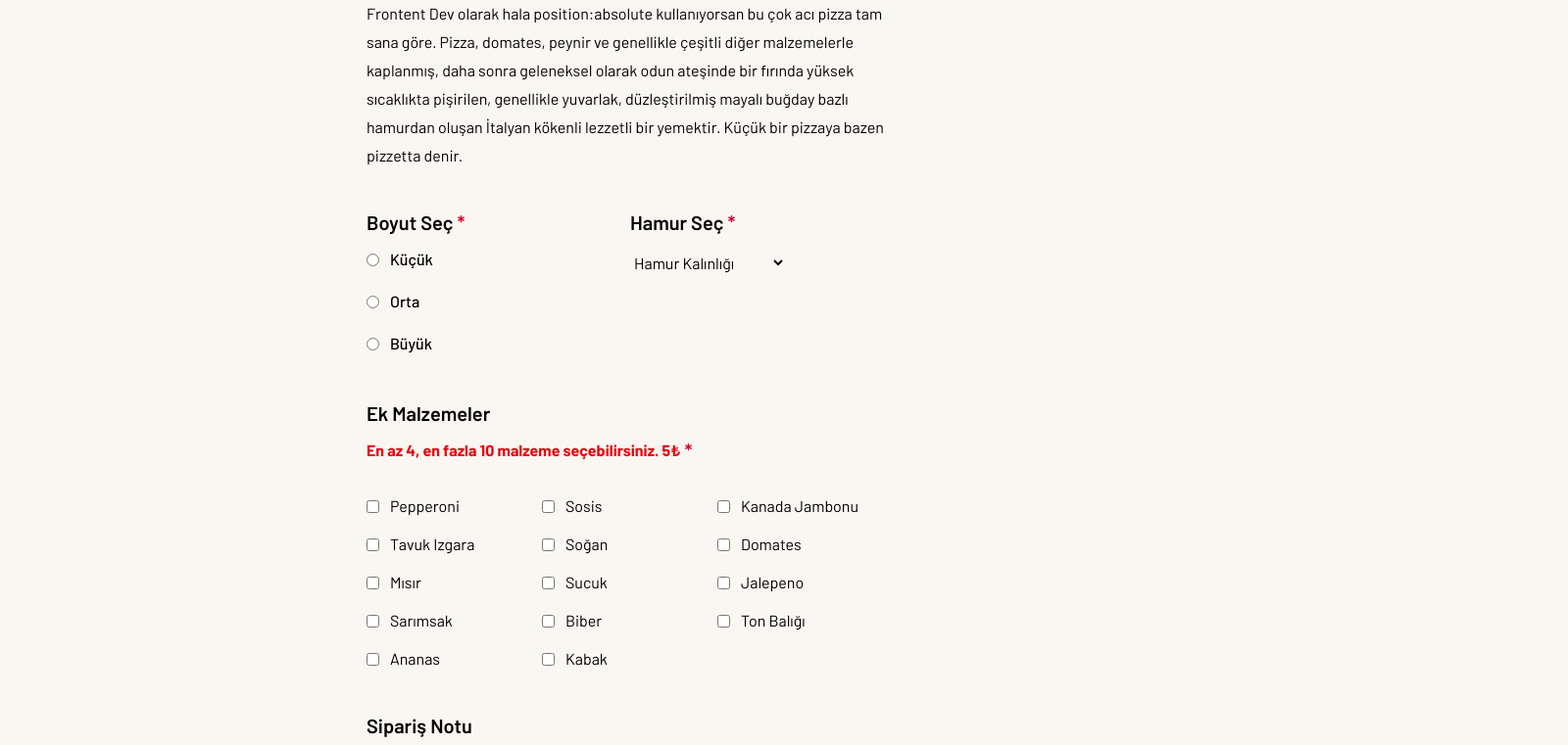
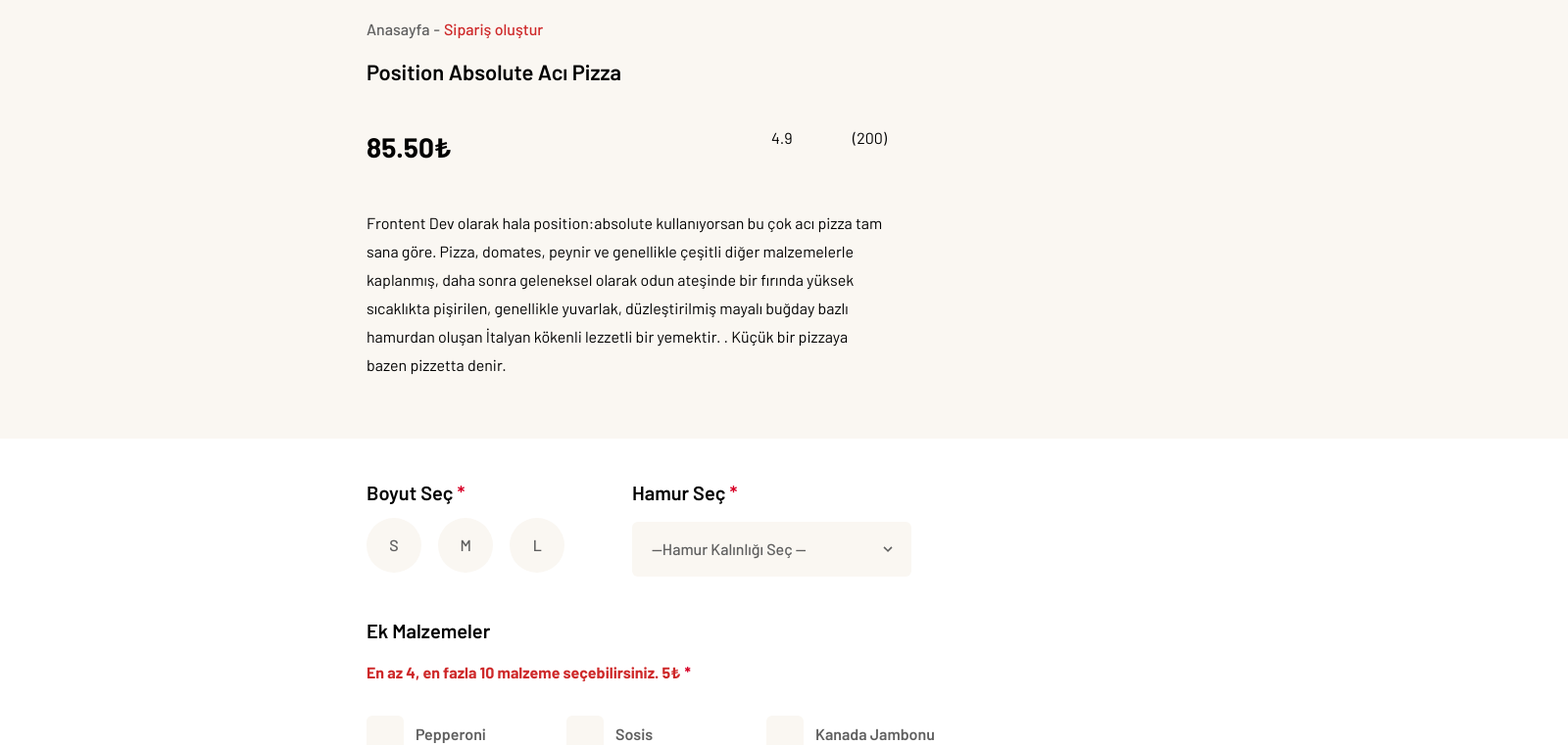
Before and after one commit to batuhankamatar/pizza-ordering-react-project, a React (Vite) app: page /pizza in a window 1280 px wide. Shown: the part 380-1141 px from the top of the page at 98% size, 1600 px wide, since content can reach past the window. Built offline with nearby package versions, Linux system fonts and the light colour scheme.

Commit message:
order page refactor completed

```diff
--- a/src/App.css
+++ b/src/App.css
@@ -24,6 +24,6 @@
   html, body, #root {
     width: 100%;
     height: 100%;
-    background-color: #FAF7F2;
+    background-color: #FFFFFF;
   }
 }
--- a/src/components/CrustSelector.jsx
+++ b/src/components/CrustSelector.jsx
@@ -1,67 +1,47 @@
 function CrustSelector({ crust, setCrust }) {
   return (
-    <div
-      className="
-        crust-group
-        w-full
-        max-w-[163px]
-        min-h-[78px]
-        flex
-        flex-col
-        gap-[16px]
-        lg:w-full
-        lg:min-w-[159px]
-        lg:max-h-[75px]
-      "
-    >
-      <h3
-        className="
-          w-full
-          max-w-[163px]
-          min-h-[25px]
-          font-['Barlow']
-          font-[600]
-          text-[22px]
-          lg:text-[20px]
-        "
-      >
-        Hamur Seç{" "}
-        <span
-          className="
-            font-['Barlow']
-            font-[600]
-            text-[22px]
-            text-[#D80027]
-            lg:text-[20px]
-          "
-        >
-          *
-        </span>
+    <div className="crust-group w-full max-w-[163px] min-h-[78px] flex flex-col gap-[16px] lg:w-full lg:min-w-[285px] lg:max-h-[101px]">
+      <h3 className="w-full max-w-[163px] min-h-[25px] font-['Barlow'] font-[600] text-[22px] lg:text-[20px]">
+        Hamur Seç <span className="text-[#D80027]">*</span>
       </h3>
 
+      <div className="lg:hidden">
         <select
-        name="crust"
-        id="crust-select"
-        required
+          name="crust-mobile"
           value={crust}
           onChange={(e) => setCrust(e.target.value)}
-        className="
-          w-full
-          max-w-[163px]
-          outline-none
-          font-['Barlow']
-          text-[18px]
-          bg-[#FAF7F2]
-          rounded-[6px]
-          lg:text-[16px]
-        "
+          className="w-full max-w-[163px] outline-none font-['Barlow'] text-[18px] bg-[#FAF7F2] rounded-[6px]"
         >
           <option value="" disabled hidden>Hamur Kalınlığı</option>
+          <option value="super-thin">Süpper İnce</option>
           <option value="thin">İnce</option>
           <option value="normal">Normal</option>
           <option value="thick">Kalın</option>
         </select>
       </div>
+
+      <div className="hidden lg:relative lg:block lg:w-full lg:max-w-[285px]">
+        <select
+          name="crust-desktop"
+          value={crust}
+          onChange={(e) => setCrust(e.target.value)}
+          className="w-full h-[56px] pl-[20px] outline-none font-['Barlow'] font-[500] text-[16px] text-[#5F5F5F] bg-[#FAF7F2] rounded-[6px] appearance-none cursor-pointer"
+        >
+
+          <option value="" disabled hidden>—Hamur Kalınlığı Seç —</option>
+          <option value="super-thin">Süpper İnce</option>
+          <option value="thin">İnce</option>
+          <option value="normal">Normal</option>
+          <option value="thick">Kalın</option>
+        </select>
+
+        <div className="pointer-events-none absolute inset-y-0 right-0 flex items-center px-4 text-[#5F5F5F]">
+          <svg className="h-4 w-4 fill-current" viewBox="0 0 20 20">
+            <path d="M9.293 12.95l.707.707L15.657 8l-1.414-1.414L10 10.828 5.757 6.586 4.343 8z"/>
+          </svg>
+        </div>
+      </div>
+    </div>
   );
 }
 
--- a/src/components/OrderSummary.jsx
+++ b/src/components/OrderSummary.jsx
@@ -20,6 +20,7 @@ function OrderSummary({ toppings, count }) {
         lg:ml-auto
         lg:col-start-2
         lg:row-start-1
+        lg:bg-[#FAF7F2]
       "
     >
       <h3
--- a/src/components/ProductInfo.jsx
+++ b/src/components/ProductInfo.jsx
@@ -1,3 +1,5 @@
+import { Link } from "react-router-dom";
+
 function ProductInfo({ children }) {
   return (
     <div
@@ -9,138 +11,55 @@ function ProductInfo({ children }) {
         flex
         flex-col
         justify-between
+        lg:max-w-none
         lg:w-full
-        lg:min-w-[532px]
       "
     >
-      <p
-        className="
-          item-name
-          w-full
-          max-w-[420px]
-          min-h-[56px]
-          font-['Barlow']
-          font-[600]
-          text-[27px]
+      <main className="
+        main-info
+        lg:flex
         lg:w-full
-          lg:min-w-[488px]
-          lg:text-[22px]
-        "
-      >
+        lg:min-w-[1920px]
+        lg:h-auto
+        lg:min-h-[460px]
+        lg:bg-[#FAF7F2]
+        lg:flex-col
+        lg:items-center
+        lg:-ml-[calc((1920px-100%)/2)]
+      ">
+        <div className="lg:w-full lg:max-w-[532px]">
+
+          <div className="bread-crumb hidden w-full max-w-[226px] min-h-[29px] gap-[4px] mt-[30px] lg:flex lg:w-full lg:max-w-[182px]">
+            <Link to="/" id="home-page">
+              <span className="home-btn font-['Barlow'] font-[500] text-[20px] text-[#5F5F5F] lg:text-[16px]">Anasayfa</span>
+            </Link>
+            <span className="short-line font-['Barlow'] font-[500] text-[20px] text-[#5F5F5F] lg:text-[16px]">-</span>
+            <span className="order-spn font-['Barlow'] font-[500] text-[20px] text-[#CE2829] lg:text-[16px]">Sipariş oluştur</span>
+          </div>
+
+          <p className="item-name w-full max-w-[420px] min-h-[56px] font-['Barlow'] font-[600] text-[27px] lg:w-full lg:min-w-[488px] lg:text-[22px] lg:mt-[10px]">
             Position Absolute Acı Pizza
           </p>
 
-      <div
-        className="
-          item-info-row
-          w-full
-          max-w-[420px]
-          min-h-[37px]
-          flex
-          justify-between
-          mt-[16px]
-          gap-[174px]
-          lg:w-full
-          lg:min-w-[531px]
-        "
-      >
-        <span
-          className="
-            price
-            w-full
-            max-w-[106px]
-            min-h-[37px]
-            font-['Barlow']
-            font-[700]
-            text-[28px]
-            lg:w-full
-            lg:min-w-[106px]
-          "
-        >
-          85.50₺
-        </span>
-        <div
-          className="
-            votes
-            w-full
-            max-w-[140px]
-            min-h-[27px]
-            flex
-            justify-between
-            lg:w-full
-            lg:max-w-[118px]
-          "
-        >
-          <span
-            className="
-              rating
-              w-full
-              max-w-[30px]
-              min-h-[27px]
-              font-['Barlow']
-              font-[400]
-              text-[20px]
-              lg:w-full
-              lg:max-w-[25px]
-              lg:text-[16px]
-            "
-          >
-            4.9
-          </span>
-          <span
-            className="
-              comment-count
-              w-full
-              max-w-[46px]
-              min-h-[27px]
-              font-['Barlow']
-              font-[400]
-              text-[20px]
-              lg:w-full
-              lg:max-w-[38.5px]
-              lg:text-[16px]
-            "
-          >
-            (200)
-          </span>
+          <div className="item-info-row w-full max-w-[420px] min-h-[37px] flex justify-between mt-[16px] lg:w-full lg:min-w-[531px]">
+            <span className="price w-full max-w-[106px] min-h-[37px] font-['Barlow'] font-[700] text-[28px] lg:w-full lg:min-w-[106px]">85.50₺</span>
+            <div className="votes w-full max-w-[140px] min-h-[27px] flex justify-between lg:w-full lg:max-w-[118px]">
+              <span className="rating font-['Barlow'] font-[400] text-[20px] lg:text-[16px]">4.9</span>
+              <span className="comment-count font-['Barlow'] font-[400] text-[20px] lg:text-[16px]">(200)</span>
             </div>
           </div>
 
-      <div
-        className="
-          item-details
-          w-full
-          max-w-[420px]
-          h-auto
-          flex
-          justify-center
-          flex-col
-          mt-[21px]
-          lg:w-full
-          lg:min-w-[532px]
-        "
-      >
-        <p
-          className="
-            description
-            w-full
-            max-w-[409px]
-            h-auto
-            font-['Barlow']
-            font-[400]
-            text-[20px]
-            leading-[29px]
-            mt-[21px]
-            lg:w-full
-            lg:min-w-[532px]
-            lg:text-[16px]
-            lg:max-h-[173px]
-          "
-        >
-          Frontent Dev olarak hala position:absolute kullanıyorsan bu çok acı pizza tam sana göre. Pizza, domates, peynir ve genellikle çeşitli diğer malzemelerle kaplanmış, daha sonra geleneksel olarak odun ateşinde bir fırında yüksek sıcaklıkta pişirilen, genellikle yuvarlak, düzleştirilmiş mayalı buğday bazlı hamurdan oluşan İtalyan kökenli lezzetli bir yemektir. Küçük bir pizzaya bazen pizzetta denir.
+          <div className="item-details w-full max-w-[420px] h-auto flex flex-col mt-[21px] lg:w-full lg:min-w-[532px]">
+            <p className="description w-full max-w-[409px] h-auto font-['Barlow'] font-[400] text-[20px] leading-[29px] mt-[21px] lg:w-full lg:min-w-[532px] lg:text-[16px]">
+              Frontent Dev olarak hala position:absolute kullanıyorsan bu çok acı pizza tam sana göre. Pizza, domates, peynir ve genellikle çeşitli diğer malzemelerle kaplanmış, daha sonra geleneksel olarak odun ateşinde bir fırında yüksek sıcaklıkta pişirilen, genellikle yuvarlak, düzleştirilmiş mayalı buğday bazlı hamurdan oluşan İtalyan kökenli lezzetli bir yemektir. . Küçük bir pizzaya bazen pizzetta denir.
             </p>
-
+          </div>
+        </div>
+      </main>
+      <div className="form-content-area w-full flex justify-center">
+        <div className="lg:w-full lg:max-w-[532px]">
           {children}
+        </div>
       </div>
     </div>
   );
--- /dev/null
+++ b/src/components/ProductVisual.jsx
@@ -0,0 +1,36 @@
+import React from 'react';
+
+function ProductVisual() {
+  return (
+    <div
+        className="
+          main-img
+          hidden
+          w-full
+          overflow-hidden
+          lg:flex
+          items-end
+          justify-center
+          h-[250px]
+          lg:h-[230px]
+          lg:w-full
+          lg:min-w-[1920px]
+          lg:bg-[#FAF7F2]
+        "
+      >
+        <img
+          src="/images/iteration-2-images/pictures/food-2-enhanced.png"
+          alt="Teknolojik Yemekler"
+          className="
+            w-full
+            max-w-[581px]
+            h-auto
+            object-cover
+            object-center
+          "
+        />
+    </div>
+  );
+}
+
+export default ProductVisual;
--- a/src/components/SizeSelector.jsx
+++ b/src/components/SizeSelector.jsx
@@ -9,94 +9,62 @@ function SizeSelector({ size, setSize }) {
         flex
         flex-col
         lg:w-full
-        lg:max-w-[147px]
-        lg:min-h-[155px]
+        lg:max-w-[215px]
+        lg:min-h-[101px]
       "
     >
-      <h3
-        className="
-          w-full
-          max-w-[148px]
-          h-auto
-          font-['Barlow']
-          font-[600]
-          text-[22px]
-          lg:text-[20px]
-          lg:max-h-[25px]
-
-        "
-      >
+      <h3 className="w-full max-w-[148px] h-auto font-['Barlow'] font-[600] text-[22px] lg:text-[20px] lg:max-h-[25px]">
         Boyut Seç{" "}
-        <span
-          className="
-            font-['Barlow']
-            font-[600]
-            text-[22px]
-            text-[#D80027]
-            lg:text-[20px]
-          "
-        >
+        <span className="font-['Barlow'] font-[600] text-[22px] text-[#D80027] lg:text-[20px]">
           *
         </span>
       </h3>
 
-      <div
-        className="
-          radio-group
-          w-full
-          max-w-[102px]
-          min-h-[110px]
-          flex
-          flex-col
-          mt-[16px]
-          justify-between
-          lg:w-full
-          lg:min-w-[101px]
-          lg:max-h-[110px]
-          lg:gap-[10px]
-        "
-      >
+      <div className="radio-group-mobile flex flex-col mt-[16px] gap-[13px] lg:hidden">
         {["S", "M", "L"].map((val) => (
-          <div
-            className="
-              radio-item
-              flex
-              items-center
-              gap-[13px]
-              lg:gap-[11px]
-            "
-            key={val}
-          >
+          <div className="radio-item flex items-center gap-[13px]" key={val}>
             <input
               type="radio"
-              name="size"
+              name="size-mobile"
               value={val}
-              id={`size-${val}`}
-              required={val === "S"}
+              id={`size-mobile-${val}`}
               checked={size === val}
               onChange={(e) => setSize(e.target.value)}
-              className="
-                accent-[#FDC913]
-                outline-none
-                focus:outline-none
-                focus:ring-0
-                select-none
-              "
+              className="accent-[#FDC913] w-[20px] h-[20px]"
             />
-            <label
-              htmlFor={`size-${val}`}
-              className="
-                font-['Barlow']
-                font-[400]
-                text-[20px]
-                cursor-pointer
-                lg:font-[500]
-                lg:text-[16px]
-              "
-            >
+            <label htmlFor={`size-mobile-${val}`} className="font-['Barlow'] font-[400] text-[20px] text-[#5F5F5F]">
               {val === "S" ? "Küçük" : val === "M" ? "Orta" : "Büyük"}
             </label>
           </div>
+        ))}
+      </div>
+
+      <div className="radio-group-desktop hidden lg:flex mt-[16px] gap-[10px] lg:flex lg:gap-[17.2px] lg:w-full lg:min-w-[283px]">
+        {["S", "M", "L"].map((val) => (
+          <label key={val} className="relative cursor-pointer select-none">
+            <input
+              type="radio"
+              name="size-desktop"
+              value={val}
+              id={`size-desktop-${val}`}
+              checked={size === val}
+              onChange={(e) => setSize(e.target.value)}
+              className="absolute opacity-0 w-0 h-0 peer"
+            />
+            <div className="
+              checkmark
+              w-[56px] h-[56px]
+              bg-[#FAF7F2]
+              rounded-full
+              flex items-center justify-center
+              font-['Barlow'] font-[500] text-[16px] text-[#5F5F5F]
+              peer-checked:bg-[#FDC913]
+              peer-checked:text-[#292929]
+              transition-all
+            ">
+              {val}
+            </div>
+          </label>
         ))}
       </div>
     </div>
--- a/src/components/ToppingsSelector.jsx
+++ b/src/components/ToppingsSelector.jsx
@@ -1,159 +1,80 @@
 function ToppingsSelector({
   toppings,
-  toppingsError,
-  minToppingsError,
   handleToppingAdd
 }) {
   return (
     <>
-      <div
-        className="
-          extras
-          w-full
-          max-w-[420px]
-          mt-[40px]
-          flex
-          flex-col
-          gap-[16px]
-          lg:w-full
-          lg:max-w-[486px]
-          lg:max-h-[81px]
-          lg:gap-[0px]
-        "
-      >
-        <h3
-          id="toppings-title"
-          className="
-            w-full
-            max-w-[420px]
-            min-h-[25px]
-            font-['Barlow']
-            font-[600]
-            text-[22px]
-            lg:w-full
-            lg:max-w-[154px]
-            lg:max-h-[25px]
-            lg:text-[20px]
-          "
-        >
+      <div className="extras w-full max-w-[420px] mt-[40px] flex flex-col gap-[16px] lg:w-full lg:max-w-[486px] lg:gap-[0px]">
+        <h3 className="w-full max-w-[420px] font-['Barlow'] font-[600] text-[22px] lg:text-[20px]">
           Ek Malzemeler
         </h3>
 
-        <p
-          role="alert"
-          className={`
-            toppings-info
-            w-full
-            max-w-[420px]
-            min-h-[56px]
-            font-['Barlow']
-            font-[500]
-            text-[20px]
-            flex
-            items-center
-            transition-all
-            duration-300
-            ease-in-out
-            lg:w-full
-            lg:max-w-[486px]
-            lg:max-h-[56px]
-            lg:text-[16px]
-            ${toppings.length < 4 ? "text-red-600 font-bold" : "text-black"}
-          `}
-        >
+        <p className={`
+          toppings-info w-full max-w-[420px] min-h-[56px] font-['Barlow'] font-[500] text-[20px] flex items-center
+          lg:text-[16px]
+          ${toppings.length < 4 ? "text-[#CE2829] font-bold" : "text-[#5F5F5F]"}
+        `}>
           {toppings.length < 4
             ? "En az 4, en fazla 10 malzeme seçebilirsiniz. 5₺"
             : "En fazla 10 malzeme seçebilirsiniz. 5₺"}
-
-          {toppings.length < 4 && (
-            <span
-              className="
-                font-['Barlow']
-                font-[600]
-                text-[22px]
-                text-[#D80027]
-                ml-1
-                lg:text-[20px]
-              "
-            >
-              *
-            </span>
-          )}
+          {toppings.length < 4 && <span className="text-[#D80027] ml-1">*</span>}
         </p>
       </div>
 
-      <div
-        className="
-          extra-items
-          w-full
-          max-w-[420px]
-          h-auto
-          flex
-          flex-wrap
-          mt-[16px]
-          gap-x-[52px]
-          gap-y-[20px]
-          lg:w-full
-          lg:max-w-[524px]
-          lg:max-h-[214px]
-          lg:gap-x-[13px]
-          lg:gap-y-[13px]
-        "
-      >
+      <div className="extra-items w-full max-w-[420px] flex flex-wrap mt-[16px] gap-x-[52px] gap-y-[20px] lg:w-full lg:min-w-[608px] lg:gap-x-[13px] lg:gap-y-[13px]">
         {[
-          "Pepperoni","Sosis","Kanada Jambonu","Tavuk Izgara","Soğan",
-          "Domates","Mısır","Sucuk","Jalepeno","Sarımsak",
-          "Biber","Ton Balığı","Ananas","Kabak"
+          "Pepperoni", "Sosis", "Kanada Jambonu", "Tavuk Izgara", "Soğan",
+          "Domates", "Mısır", "Sucuk", "Jalapeno", "Sarımsak",
+          "Biber", "Ton Balığı", "Ananas", "Kabak"
         ].map((item) => (
           <label
             key={item}
-            className="
-              topping-item
-              w-full
-              max-w-[166px]
-              h-[26px]
-              flex
-              items-center
-              gap-[11px]
-              cursor-pointer
-              lg:w-full
-              lg:max-w-[166px]
-              lg:h-[26px]
-              overflow-visible
-              flex-nowrap
-            "
-            htmlFor={item}
+            className="topping-item flex items-center cursor-pointer group select-none flex w-[166px] lg:w-[191px]"
           >
+            <input
+              type="checkbox"
+              name="topping"
+              value={item}
+              id={`${item}-mob`}
+              onChange={handleToppingAdd}
+              checked={toppings.includes(item)}
+              disabled={toppings.length >= 10 && !toppings.includes(item)}
+              className="accent-[#FDC913] w-[20px] h-[20px] flex-shrink-0 lg:hidden"
+            />
+
             <input
               type="checkbox"
               name="topping"
               value={item}
               id={item}
               onChange={handleToppingAdd}
-              aria-label={`${item} malzemesini ekle`}
               checked={toppings.includes(item)}
               disabled={toppings.length >= 10 && !toppings.includes(item)}
-              className="
-                accent-[#FDC913]
-                flex-shrink-0
-              "
+              className="absolute opacity-0 w-0 h-0 peer hidden lg:block"
             />
-            <span
-              className={`
-                font-['Barlow']
-                font-[400]
-                text-[20px]
-                lg:text-[16px]
-                select-none
-                transition-all
-                duration-200
-                whitespace-nowrap
-                overflow-visible
-                ${toppings.length >= 10 && !toppings.includes(item)
-                  ? "opacity-40 text-gray-400"
-                  : "text-black"}
-              `}
-            >
+
+            <div className="
+              hidden
+              lg:flex
+              w-[38px] h-[38px]
+              bg-[#FAF7F2]
+              rounded-[6px]
+              items-center justify-center
+              peer-checked:bg-[#FDC913]
+              peer-disabled:opacity-40
+            ">
+              <svg
+                className={`w-5 h-5 text-[#292929] ${toppings.includes(item) ? 'block' : 'hidden'}`}
+                viewBox="0 0 24 24" fill="none" stroke="currentColor" strokeWidth="4" strokeLinecap="round" strokeLinejoin="round"
+              >
+                <polyline points="20 6 9 17 4 12"></polyline>
+              </svg>
+            </div>
+
+            <span className={`
+              ml-[12px] font-['Barlow'] font-[600] text-[20px] lg:text-[16px] whitespace-nowrap
+              ${toppings.length >= 10 && !toppings.includes(item) ? "text-gray-400" : "text-[#5F5F5F]"}
+            `}>
               {item}
             </span>
           </label>
--- a/src/pages/order.jsx
+++ b/src/pages/order.jsx
@@ -14,6 +14,8 @@ import CrustSelector from "../components/CrustSelector";
 import ToppingsSelector from "../components/ToppingsSelector";
 import QuantityControl from "../components/QuantityControl";
 import OrderSummary from "../components/OrderSummary";
+import ProductVisual from "../components/ProductVisual";
+import Footer from "../components/Footer"
 
 function Order({ setOrderData }) {
   const [toppings, setToppings] = useState([]);
@@ -147,11 +149,12 @@ function Order({ setOrderData }) {
         initial={{ y: 20, opacity: 0 }}
         animate={{ y: 0, opacity: 1 }}
         transition={{ delay: 0.2 }}
-        className="main-content self-center flex flex-col items-center w-full max-w-[420px] h-auto mt-[16px] lg:w-full lg:min-w-[532px]"
+        className="main-content self-center flex flex-col items-center w-full max-w-[420px] h-auto mt-[16px] lg:w-full lg:min-w-[532px] lg:mt-[0px]"
       >
+        <ProductVisual />
         <ProductInfo>
           <OrderForm handleSubmit={handleSubmit}>
-            <div className="base-selections w-full max-w-[382px] flex justify-between mt-[40px] gap-[40px] lg:max-w-[428px]">
+            <div className="base-selections w-full max-w-[382px] flex justify-between mt-[40px] gap-[40px] lg:w-full lg:max-w-[529px] lg:gap-[56px]">
               <section aria-labelledby="size-title">
                 <SizeSelector size={size} setSize={setSize} />
               </section>
@@ -182,7 +185,7 @@ function Order({ setOrderData }) {
                 onKeyDown={(e) => { if (e.key === "Enter") e.preventDefault(); }}
                 value={orderNote}
                 onChange={(e) => setOrderNote(e.target.value)}
-                className="order-note w-full max-w-[420px] min-h-[69px] rounded-[6px] border-[1px] border-[#D9D9D9] pl-[20px] pt-[5px] pb-[4px] outline-none lg:w-full lg:max-w-[531px] lg:max-h-[56px] placeholder:text-[#5F5F5F] placeholder:font-['Barlow'] placeholder:font-[500] placeholder:text-[18px] lg:placeholder:text-[14px]"
+                className="order-note w-full max-w-[420px] min-h-[69px] rounded-[6px] border-[1px] border-[#D9D9D9] pl-[20px] pt-[5px] pb-[4px] outline-none lg:w-full lg:max-w-[531px] lg:max-h-[56px] placeholder:text-[#5F5F5F] placeholder:font-['Barlow'] placeholder:font-[500] placeholder:text-[18px] lg:placeholder:text-[14px] lg:bg-[#FAF7F2]"
               />
             </div>
 
@@ -202,6 +205,9 @@ function Order({ setOrderData }) {
           </OrderForm>
         </ProductInfo>
       </motion.main>
+      <div className="hidden lg:block">
+        <Footer />
+      </div>
     </motion.div>
   );
 }
```
Also changed, not shown: src/components/OrderHeader.jsx (+8 -7 lines), public/images/iteration-2-images/pictures/food-2-enhanced.png (added). Lines whose indentation alone changed are shown as unchanged.
